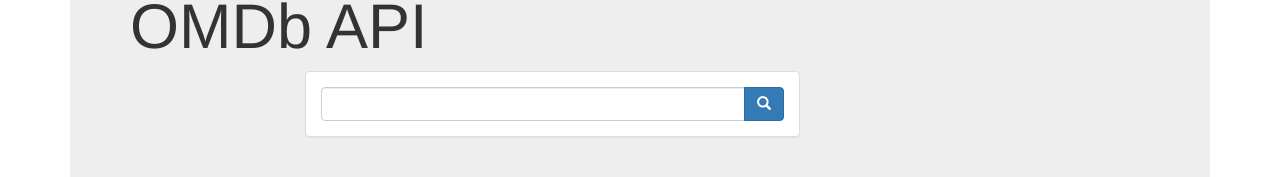
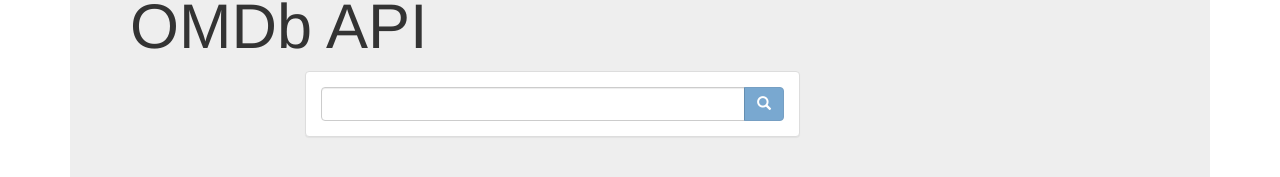
Before and after one commit to Tusharbalar/Search-Movie, an Angular app: page /home in a window 1280 px wide. Shown: the part 146-323 px from the top of the page. Built offline with nearby package versions, Linux system fonts and the light colour scheme.

Commit message:
Use ReactiveFormsModule

```diff
--- a/src/app/app.module.ts
+++ b/src/app/app.module.ts
@@ -4,6 +4,7 @@
 import { AppComponent } from './app.component';
 import { rootRouterConfig } from './app.routes';
 import { MovieSearchComponent } from './components/movie-search/movie-search.component';
+import { FormsModule, ReactiveFormsModule } from '@angular/forms';
 
 @NgModule({
   declarations: [
@@ -12,6 +13,7 @@
   ],
   imports: [
     BrowserModule,
+    FormsModule, ReactiveFormsModule,
     RouterModule.forRoot(rootRouterConfig),
   ],
   providers: [],
--- a/src/app/components/movie-search/movie-search.component.html
+++ b/src/app/components/movie-search/movie-search.component.html
@@ -2,13 +2,14 @@
   <div class="col-md-offset-2 col-md-6 col-xs-4">
     <div class="panel panel-default">
       <div class="panel-body">
+        <form name="circular" [formGroup]="movieForm" (ngSubmit)="presentActionSheet()" novalidate>
           <div class="row">
             <div class="col-md-12">
               <div class="input-group">
-              <input type="text" name="movieName" class="form-control" (keyup.enter)="search()">
+                <input type="text" name="movieName" class="form-control" (keyup.enter)="searchMovie()">
                 <div class="input-group-btn">
                   <div class="btn-group" role="group">
-                  <button type="submit" class="btn btn-primary" (click)="search()">
+                    <button type="submit" class="btn btn-primary" [disabled]="movieForm.invalid">
                       <span class="glyphicon glyphicon-search" aria-hidden="true"></span>
                     </button>
                   </div>
@@ -16,6 +17,7 @@
               </div>
             </div>
           </div>
+        </form>
       </div>
     </div>
   </div>
--- a/src/app/components/movie-search/movie-search.component.ts
+++ b/src/app/components/movie-search/movie-search.component.ts
@@ -1,4 +1,5 @@
 import { Component, OnInit } from '@angular/core';
+import { FormGroup, FormControl, Validators, FormBuilder } from '@angular/forms';
 
 @Component({
   selector: 'app-movie-search',
@@ -8,10 +9,18 @@
 export class MovieSearchComponent implements OnInit {
 
   movieName = '';
+  movieForm: FormGroup;
 
-  constructor() { }
+  constructor(private formBuilder: FormBuilder) { }
 
   ngOnInit() {
+    this.initForm();
+  }
+
+  initForm() {
+    this.movieForm = this.formBuilder.group({
+      name: ['', Validators.required]
+    });
   }
 
 }
```
Lines whose indentation alone changed are shown as unchanged.
